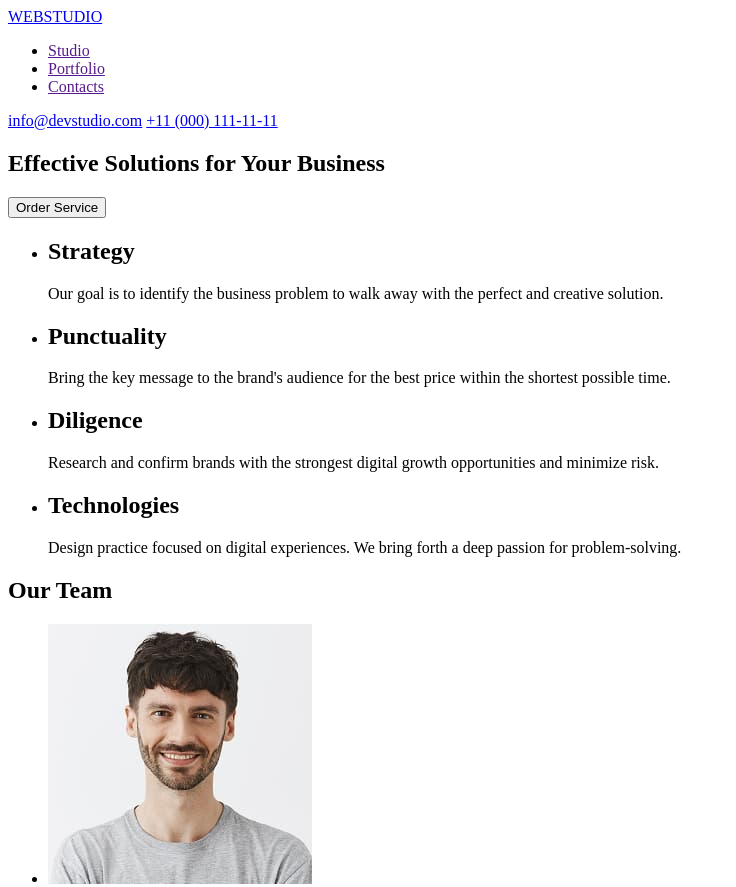
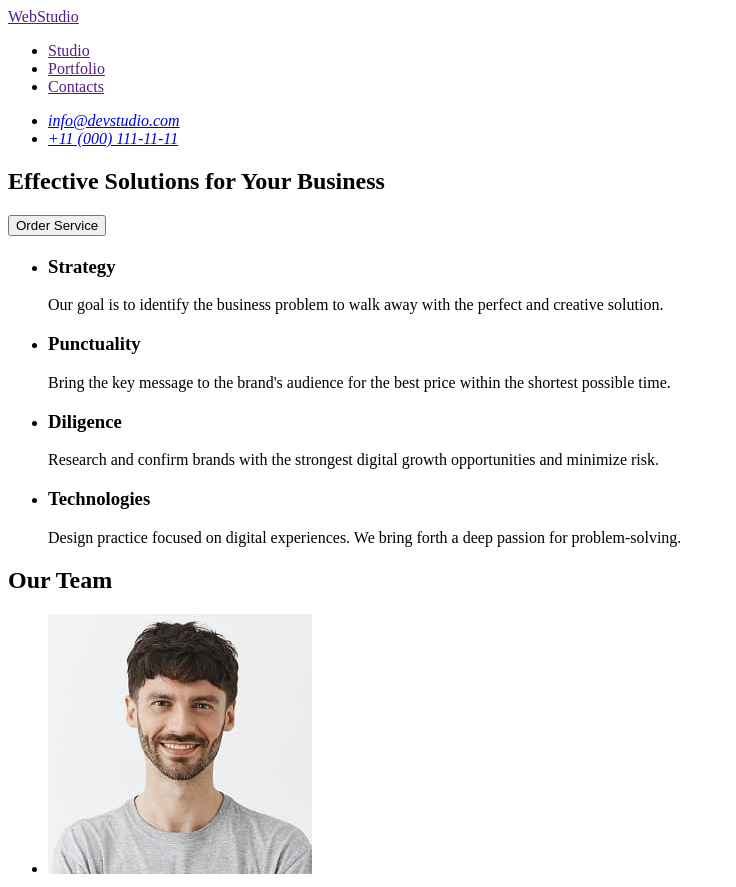
Before and after one commit to berestbodi/goit-markup-hw-01, a plain HTML site: page index.html in a window 1280 px wide. Shown: the top 887 px of the page, without its empty margins (0-736 px from the left). Drawn offline with Linux system fonts and the light colour scheme.

Commit message:
FirstHomeworkLastSave

```diff
--- a/index.html
+++ b/index.html
@@ -7,16 +7,24 @@
   </head>
   <body>
     <header>
-      <a href="/">WEBSTUDIO</a>
       <nav>
+        <a href="">WebStudio</a>
         <ul>
           <li><a href="">Studio</a></li>
           <li><a href="">Portfolio</a></li>
           <li><a href="">Contacts</a></li>
         </ul>
       </nav>
+      <address>
+        <ul>
+          <li>
             <a href="mailto:info@devstudio.com">info@devstudio.com</a>
-      <a href="tel:+11(000)1111111">+11 (000) 111-11-11</a>
+          </li>
+          <li>
+            <a href="tel:+110001111111">+11 (000) 111-11-11</a>
+          </li>
+        </ul>
+      </address>
     </header>
 
     <main>
@@ -25,9 +33,11 @@
         <button type="button">Order Service</button>
       </section>
 
+      <section>
+        <h2></h2>
         <ul>
           <li>
-          <h2>Strategy</h2>
+            <h3>Strategy</h3>
             <p>
               Our goal is to identify the business problem to walk away with the
               perfect and creative solution.
@@ -35,7 +45,7 @@
           </li>
 
           <li>
-          <h2>Punctuality</h2>
+            <h3>Punctuality</h3>
             <p>
               Bring the key message to the brand's audience for the best price
               within the shortest possible time.
@@ -43,7 +53,7 @@
           </li>
 
           <li>
-          <h2>Diligence</h2>
+            <h3>Diligence</h3>
             <p>
               Research and confirm brands with the strongest digital growth
               opportunities and minimize risk.
@@ -51,13 +61,14 @@
           </li>
 
           <li>
-          <h2>Technologies</h2>
+            <h3>Technologies</h3>
             <p>
               Design practice focused on digital experiences. We bring forth a
               deep passion for problem-solving.
             </p>
           </li>
         </ul>
+      </section>
 
       <section>
         <h2>Our Team</h2>
@@ -110,7 +121,7 @@
     </main>
 
     <footer>
-      <a href="/">WEBSTUDIO</a>
+      <a href="">WebStudio</a>
       <p>
         Increase the flow of customers and sales for your business with digital
         marketing & growth solutions.
```
Lines whose indentation alone changed are shown as unchanged.
